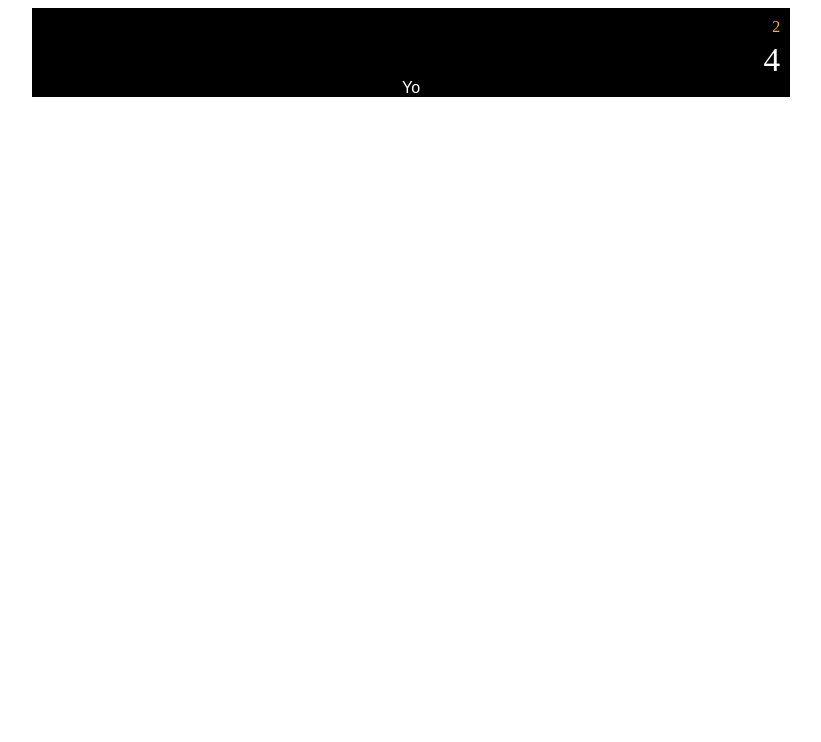
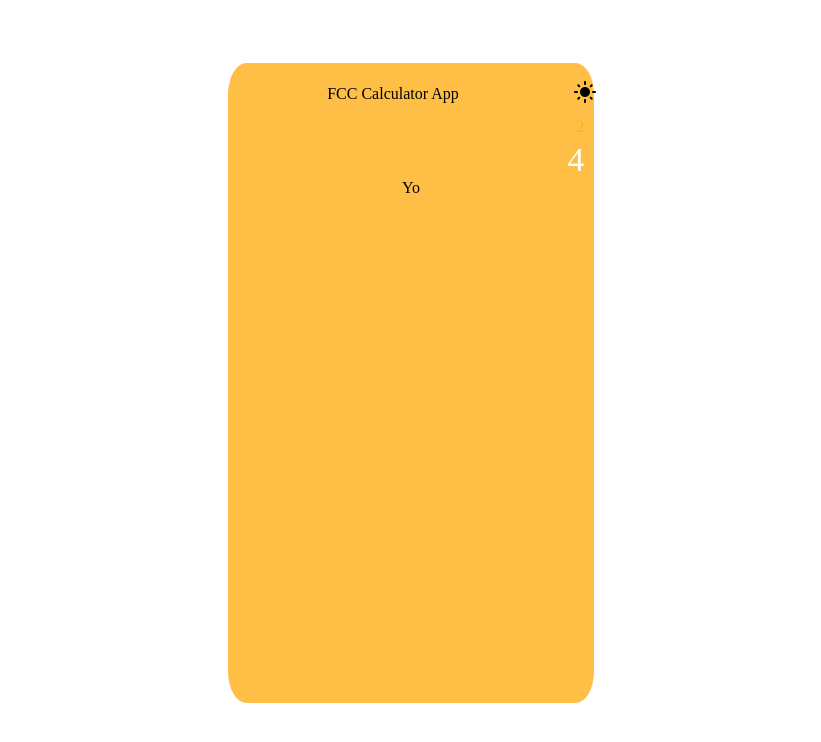
Before and after one commit to sparksflyupwards/Rea, a React app: page / in a window 1280 px wide. Shown: the whole page, without its empty margins (229-1050 px from the left). Built offline with nearby package versions, Linux system fonts and the light colour scheme; a web font is replaced by a local one.

Commit message:
created header with working theme toggle and title

```diff
--- a/src/CalculatorApp.js
+++ /dev/null
@@ -1,18 +0,0 @@
-import "./styles.css";
-import React, { Component } from "react";
-import DisplayPanel from "./Components/DisplayPanel/DisplayPanel";
-
-export default class CalculatorApp extends React.Component {
-  constructor(props) {
-    super(props);
-  }
-
-  render() {
-    return (
-      <div class="Calculator">
-        <DisplayPanel />
-        <div> Yo </div>
-      </div>
-    );
-  }
-}
--- /dev/null
+++ b/src/Components/Header/Header.css
@@ -0,0 +1,12 @@
+.header{
+    display: flex;
+    align-items: center;
+    justify-content: center;
+    padding-top: 2vh;
+}
+#themeToggleBtn {
+    background-color: transparent;
+    outline: none;
+    border: 0;
+    margin-left: 300%;
+}
--- /dev/null
+++ b/src/Components/Header/Header.js
@@ -0,0 +1,34 @@
+import "./Header.css";
+import React, { Component } from "react";
+import ThemeToggleIcon from "./ThemeToggleIcon/ThemeToggleIcon";
+
+
+function AppTitle(props){
+    return(<div id="title">{props.title}</div>)
+}
+
+function ThemeToggle(props){
+    return(
+    <div id="themeToggle">
+        <button id="themeToggleBtn" onClick={props.handleThemeToggle}>
+            <img src={ThemeToggleIcon[props.themeToggleImage]["icon"]} alt="switch theme"/>
+        </button>
+    </div>
+    )
+}
+
+
+export default class DisplayPanel extends React.Component {
+  constructor(props) {
+    super(props);
+  }
+
+  render() {
+    return (
+      <div className="header">
+        <AppTitle title={this.props.title} />
+        <ThemeToggle handleThemeToggle={this.props.handleThemeToggle} themeToggleImage = {this.props.themeToggleImage}/>
+      </div>
+    );
+  }
+}
--- /dev/null
+++ b/src/Components/Header/ThemeToggleIcon/ThemeToggleIcon.js
@@ -0,0 +1,12 @@
+import darkIcon from '../../../media/icons/dark_mode.svg';
+import lightIcon from '../../../media/icons/light_mode.svg';
+
+
+export default {
+    dark: {
+        icon: darkIcon
+    },
+    light: {
+        icon: lightIcon
+    }
+}
--- /dev/null
+++ b/src/containers/CalculatorApp.js
@@ -0,0 +1,37 @@
+import "./styles.css";
+import React, { Component } from "react";
+import DisplayPanel from "../Components/DisplayPanel/DisplayPanel";
+import Header from "../Components/Header/Header"
+
+
+export default class CalculatorApp extends React.Component {
+  constructor(props) {
+    super(props);
+    this.state = {
+      themeToggleImage: "light"
+    }
+    this.handleThemeToggle = this.handleThemeToggle.bind(this);
+  }
+
+handleThemeToggle(){
+  this.setState((state)=>{
+    if(state.themeToggleImage == "dark"){
+      return {themeToggleImage: "light"}
+    }
+    else {
+      if(state.themeToggleImage == "light"){
+        return {themeToggleImage: "dark"}
+      }
+    }
+  })
+}
+  render() {
+    return (
+      <div class="Calculator">
+        <Header title="FCC Calculator App" themeToggleImage={this.state.themeToggleImage} handleThemeToggle={this.handleThemeToggle}/>
+        <DisplayPanel/>
+        <div> Yo </div>
+      </div>
+    );
+  }
+}
--- a/src/styles.css
+++ b/src/containers/styles.css
@@ -14,10 +14,12 @@
 }
 
 .Calculator {
-  font-family: sans-serif;
   text-align: center;
-  background-color: black;
-  color: white;
+  background-color: #FFBF47;
+  color: black;
   width: 60%;
-  margin: 0 auto;
+  margin: 5% auto;
+  height: 80vh;
+  width: 29%;
+  border-radius: 5%;
 }
--- a/src/index.js
+++ b/src/index.js
@@ -1,7 +1,7 @@
 import { StrictMode } from "react";
 import ReactDOM from "react-dom";
 
-import CalculatorApp from "./CalculatorApp";
+import CalculatorApp from "./containers/CalculatorApp";
 
 const rootElement = document.getElementById("root");
 ReactDOM.render(
```
Also changed, not shown: src/media/icons/dark_mode.svg (added), src/media/icons/light_mode.svg (added).
